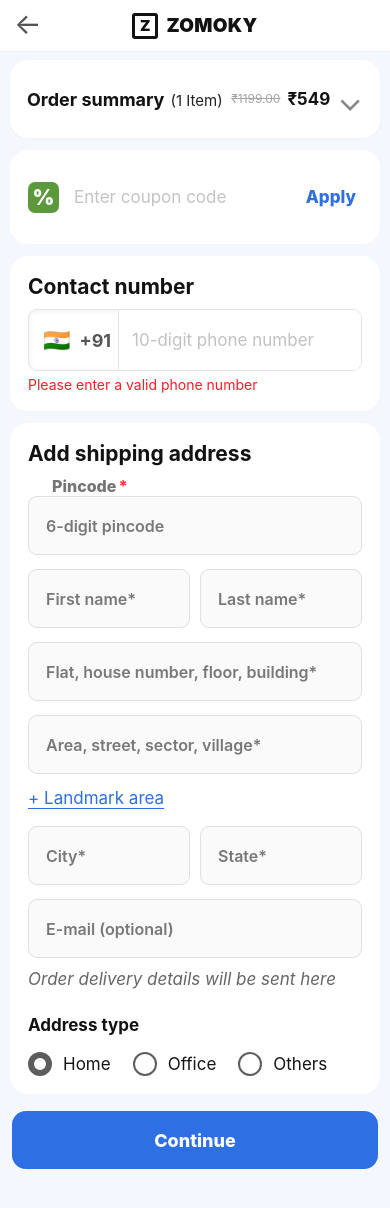
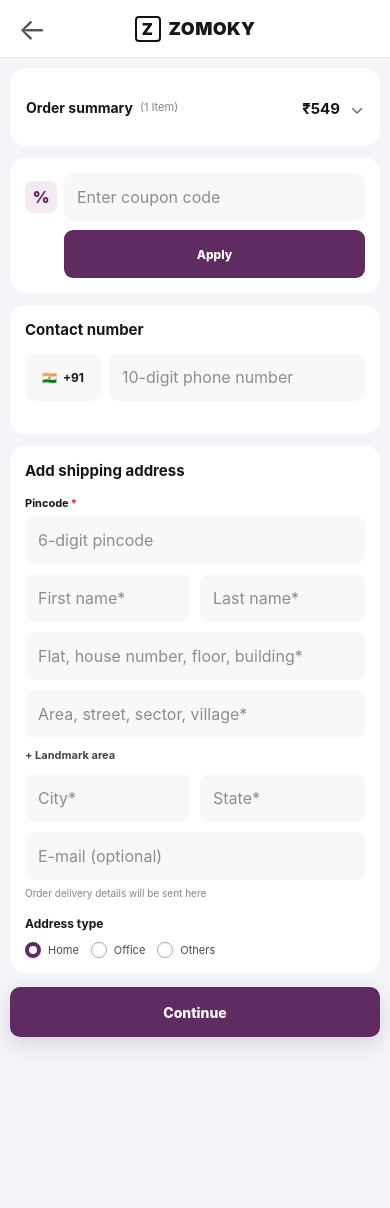
Before and after one commit to Zomoky/Zomoky-Return, a Next.js app: page / in a window 390 px wide. Shown: the top 1208 px of the page. After the commit the page ends 1081 px from the top, so only its background shows below. Built offline with nearby package versions, Linux system fonts and the light colour scheme.

Commit message:
Refine Fastrr-style checkout styling

```diff
--- a/app/globals.css
+++ b/app/globals.css
@@ -1,39 +1,38 @@
 :root {
-  --brand: #2f6fe4;
-  --page: #f5f7ff;
-  --card: #ffffff;
-  --line: #e8e9ee;
-  --text: #121212;
-  --muted: #858585;
-  --placeholder: #8a8a8a;
-  --danger: #ff1d25;
+  --brand: #5f2b60;
+  --brand-soft: #f3eaf3;
+  --page: #f4f5f8;
+  --card: #fff;
+  --line: #e4e5e9;
+  --text: #171719;
+  --muted: #85858b;
+  --placeholder: #8c8d92;
+  --danger: #ef1d2f;
+  --green: #168257;
 }
 
 * { box-sizing: border-box; }
 html, body { margin: 0; padding: 0; }
 body {
   font-family: Inter, ui-sans-serif, system-ui, -apple-system, BlinkMacSystemFont, "Segoe UI", sans-serif;
-  background: #fff;
+  background: var(--page);
   color: var(--text);
 }
 
 button, input { font: inherit; }
 button { cursor: pointer; }
 
-.checkout-page {
-  min-height: 100vh;
-  background: #fff;
-}
+.checkout-page { min-height: 100vh; background: var(--page); }
 
 .checkout-header {
   width: 100%;
-  height: 56px;
+  height: 58px;
   display: grid;
   grid-template-columns: 1fr auto 1fr;
   align-items: center;
-  padding: 0 20px;
+  padding: 0 18px;
   background: #fff;
-  border-bottom: 1px solid #f0f0f0;
+  border-bottom: 1px solid #ededf0;
   position: sticky;
   top: 0;
   z-index: 20;
@@ -43,277 +42,338 @@ button { cursor: pointer; }
   justify-self: start;
   border: 0;
   background: transparent;
-  font-size: 32px;
-  line-height: 1;
+  font-size: 30px;
+  color: #53545a;
   padding: 0;
-  color: #555;
-  transform: translateY(-2px);
 }
 
 .logo-lockup {
   display: flex;
   align-items: center;
   gap: 8px;
-  font-size: 23px;
+  font-size: 21px;
   font-weight: 900;
-  letter-spacing: .015em;
+  letter-spacing: .02em;
 }
 
 .logo-mark {
-  width: 30px;
-  height: 30px;
-  border: 3px solid #111;
-  border-radius: 3px;
+  width: 29px;
+  height: 29px;
+  border: 3px solid #121212;
+  border-radius: 4px;
   display: grid;
   place-items: center;
-  font-size: 18px;
+  font-size: 16px;
   font-weight: 900;
-  line-height: 1;
 }
 
-.header-spacer { justify-self: end; width: 24px; }
+.header-spacer { width: 25px; justify-self: end; }
 
 .checkout-wrap {
   width: min(100%, 728px);
   margin: 0 auto;
-  padding: 14px 18px 44px;
-  background: var(--page);
-  min-height: calc(100vh - 56px);
+  padding: 14px 18px 40px;
+  min-height: calc(100vh - 58px);
 }
 
 .summary-bar {
-  min-height: 84px;
-  padding: 0 23px;
-  border-radius: 22px;
+  min-height: 78px;
+  padding: 0 22px;
+  border-radius: 20px;
   background: var(--card);
   display: flex;
   align-items: center;
   justify-content: space-between;
-  box-shadow: 0 1px 2px rgba(0,0,0,.03);
   margin-bottom: 12px;
 }
 
 .summary-bar > div:first-child {
   display: flex;
-  align-items: baseline;
-  gap: 6px;
+  align-items: center;
+  gap: 7px;
 }
-.summary-bar strong { font-size: 24px; }
-.summary-bar span { font-size: 20px; color: #222; }
-.summary-price { display: flex; align-items: center; gap: 7px; }
-.summary-price del { color: #a3a3a3; font-size: 15px; }
-.summary-price strong { font-size: 19px; }
-.chevron { font-size: 33px !important; color: #888 !important; line-height: .8; }
+
+.summary-bar strong { font-size: 14px; }
+.summary-bar span { color: var(--muted); font-size: 11px; }
+.summary-price { display: flex; align-items: baseline; gap: 10px; }
+.summary-price del { color: #999aa0; font-size: 11px; }
+.summary-price strong { font-size: 15px; }
+.chevron { font-size: 18px !important; color: #666 !important; }
 
 .card {
   background: var(--card);
-  border-radius: 22px;
-  padding: 22px 24px;
+  border-radius: 18px;
+  padding: 18px 20px;
   margin-bottom: 12px;
 }
 
+.card h2 {
+  margin: 0 0 14px;
+  font-size: 15px;
+  font-weight: 750;
+}
+
 .coupon-card {
-  min-height: 104px;
   display: grid;
-  grid-template-columns: 36px 1fr auto;
+  grid-template-columns: 34px 1fr 70px;
+  gap: 9px;
   align-items: center;
+}
+
+.coupon-icon {
+  width: 32px;
+  height: 32px;
+  border-radius: 8px;
+  background: var(--brand-soft);
+  color: var(--brand);
+  display: grid;
+  place-items: center;
+  font-weight: 900;
+}
+
+.coupon-card input,
+.phone-row input,
+.field input {
+  width: 100%;
+  min-height: 48px;
+  border: 0;
+  outline: 0;
+  background: #f8f8f9;
+  padding: 0 13px;
+  border-radius: 9px;
+  color: var(--text);
+}
+
+.coupon-card input:focus,
+.phone-row input:focus,
+.field input:focus {
+  box-shadow: 0 0 0 2px rgba(95,43,96,.12);
+}
+
+.coupon-card input::placeholder,
+.phone-row input::placeholder,
+.field input::placeholder { color: var(--placeholder); }
+
+.apply-button {
+  min-height: 48px;
+  border: 0;
+  border-radius: 9px;
+  background: var(--brand);
+  color: #fff;
+  font-size: 12px;
+  font-weight: 800;
+}
+
+.apply-button.applied { background: var(--green); }
+
+.phone-row {
+  display: grid;
+  grid-template-columns: 82px 1fr;
   gap: 8px;
 }
 
-.coupon-icon {
-  width: 31px;
-  height: 31px;
-  border-radius: 7px;
-  background: #5c993d;
-  color: white;
-  display: grid;
-  place-items: center;
-  font-size: 21px;
-  font-weight: 900;
+.country-code {
+  min-height: 48px;
+  background: #f8f8f9;
+  border-radius: 9px;
+  display: flex;
+  align-items: center;
+  justify-content: center;
+  gap: 6px;
+  font-size: 12px;
 }
 
-.coupon-card input {
-  border: 0;
-  outline: 0;
-  width: 100%;
-  font-size: 20px;
-  color: #222;
-  background: transparent;
-}
-.coupon-card input::placeholder { color: #c4c4c4; }
-.apply-button {
-  color: var(--brand);
-  border: 0;
-  background: transparent;
-  font-size: 20px;
-  font-weight: 800;
+.error-text {
+  visibility: hidden;
+  margin: 6px 0 0;
+  color: var(--danger);
+  font-size: 10px;
 }
 
-.card h2 {
-  font-size: 24px;
-  margin: 0 0 10px;
+.error-text.visible { visibility: visible; }
+
+.address-card h2 { margin-bottom: 16px; }
+
+.fields, .two-col {
+  display: grid;
+  grid-template-columns: 1fr 1fr;
+  gap: 10px;
 }
-
-.phone-row {
-  height: 69px;
-  border: 1px solid #e3e3e3;
-  border-radius: 9px;
-  display: grid;
-  grid-template-columns: 97px 1fr;
-  overflow: hidden;
-  box-shadow: 0 1px 7px rgba(0,0,0,.06) inset;
-}
-
-.country-code {
-  border-right: 1px solid #e6e6e6;
-  display: flex;
-  align-items: center;
-  gap: 9px;
-  padding: 0 14px;
-  font-size: 21px;
-  color: #555;
-}
-.country-code span { font-size: 22px; }
-
-.phone-row input {
-  border: 0;
-  outline: 0;
-  padding: 0 13px;
-  font-size: 20px;
-}
-.phone-row input::placeholder { color: #c2c2c2; }
-
-.error-text {
-  color: var(--danger);
-  font-size: 16px;
-  margin: 5px 0 0;
-}
-
-.address-card { padding-bottom: 28px; }
 
 .field {
   display: block;
-  margin-bottom: 14px;
-}
-.field span {
-  display: inline-block;
-  font-size: 16px;
-  font-weight: 800;
-  color: #757575;
-  margin-left: 19px;
-  margin-bottom: -8px;
-  position: relative;
-  z-index: 2;
-  background: white;
-  padding: 0 5px;
-}
-.field em { font-style: normal; color: #f23b4a; margin-left: 2px; }
-
-.field input {
-  width: 100%;
-  height: 64px;
-  border: 1px solid #dfe0e4;
-  border-radius: 9px;
-  background: #fafafa;
-  padding: 0 17px;
-  font-size: 19px;
-  outline: none;
-}
-.field input:focus {
-  border-color: #b7c8f0;
-  background: #fff;
-}
-.field input::placeholder { color: #787878; font-weight: 600; }
-
-.two-col {
-  display: grid;
-  grid-template-columns: 1fr 1fr;
-  gap: 22px;
+  margin-bottom: 10px;
 }
 
+.field span {
+  display: block;
+  margin: 0 0 6px;
+  font-size: 11px;
+  font-weight: 750;
+}
+
+.field em {
+  color: var(--danger);
+  font-style: normal;
+  margin-left: 2px;
+}
+
+.full { grid-column: 1 / -1; }
+
 .landmark-link {
+  display: block;
+  margin: 1px 0 12px;
+  padding: 0;
   border: 0;
   background: transparent;
-  padding: 0;
-  color: var(--brand);
-  font-size: 17px;
-  margin: -4px 0 18px;
-  text-decoration: underline;
-  text-underline-offset: 4px;
+  color: #45454b;
+  font-size: 11px;
+  font-weight: 700;
 }
 
 .helper {
-  color: #666;
-  font-size: 17px;
-  font-style: italic;
-  margin: -3px 0 26px;
+  margin: -3px 0 17px;
+  color: var(--muted);
+  font-size: 10px;
 }
 
 .address-type h3 {
-  margin: 0 0 17px;
-  font-size: 17px;
-  font-weight: 700;
+  margin: 0 0 11px;
+  font-size: 12px;
 }
-.radio-row { display: flex; gap: 42px; }
+
+.radio-row { display: flex; gap: 18px; }
+
 .radio-option {
   border: 0;
   background: transparent;
-  padding: 0;
   display: flex;
   align-items: center;
-  gap: 11px;
-  font-size: 20px;
-  color: #151515;
+  gap: 7px;
+  padding: 0;
+  color: #4b4b50;
+  font-size: 11px;
 }
+
 .radio {
-  width: 24px;
-  height: 24px;
-  border: 2px solid #5d5d5d;
+  width: 16px;
+  height: 16px;
+  border: 1.5px solid #aaaab0;
   border-radius: 50%;
-  display: inline-flex;
-  align-items: center;
-  justify-content: center;
+  display: inline-grid;
+  place-items: center;
 }
-.radio.selected { border-width: 6px; }
 
-.continue-area { padding: 5px 2px 16px; }
+.radio.selected {
+  border: 4px solid var(--brand);
+  background: #fff;
+}
+
+.continue-area { padding: 2px 0 18px; }
+
 .continue-button {
   width: 100%;
-  height: 58px;
+  min-height: 50px;
   border: 0;
-  border-radius: 14px;
+  border-radius: 10px;
   background: var(--brand);
-  color: white;
-  font-size: 18px;
-  font-weight: 800;
+  color: #fff;
+  font-size: 14px;
+  font-weight: 850;
+  box-shadow: 0 7px 20px rgba(95,43,96,.17);
 }
 
-@media (max-width: 560px) {
-  .checkout-header { height: 52px; padding: 0 14px; }
-  .logo-lockup { font-size: 19px; }
-  .logo-mark { width: 26px; height: 26px; font-size: 15px; }
-  .back-button { font-size: 29px; }
-  .checkout-wrap { padding: 8px 10px 36px; }
-  .summary-bar, .card { border-radius: 18px; }
-  .summary-bar { min-height: 78px; padding: 0 17px; }
-  .summary-bar strong { font-size: 18px; }
-  .summary-bar span { font-size: 15px; }
-  .summary-price del { font-size: 12px; }
-  .summary-price strong { font-size: 17px; }
-  .coupon-card { min-height: 94px; padding: 18px; }
-  .coupon-card input, .apply-button { font-size: 17px; }
-  .card { padding: 18px; }
-  .card h2 { font-size: 21px; }
-  .phone-row { height: 62px; grid-template-columns: 90px 1fr; }
-  .country-code { font-size: 18px; }
-  .phone-row input { font-size: 17px; }
-  .error-text { font-size: 14px; }
-  .field input { height: 59px; font-size: 16px; }
-  .two-col { gap: 10px; }
-  .radio-row { gap: 22px; }
-  .radio-option { font-size: 17px; }
+.payment-heading {
+  display: flex;
+  gap: 11px;
+  align-items: flex-start;
 }
 
-@media (min-width: 900px) {
-  .checkout-wrap { margin-top: 0; }
+.mini-back {
+  border: 0;
+  background: transparent;
+  color: #444;
+  padding: 0;
+  font-size: 20px;
 }
+
+.payment-heading h2 { margin: 0 0 4px; }
+.payment-heading p { margin: 0; color: var(--muted); font-size: 10px; }
+
+.payment-list { display: grid; gap: 9px; margin-top: 15px; }
+
+.payment-option {
+  display: grid;
+  grid-template-columns: 25px 1fr auto;
+  align-items: center;
+  gap: 8px;
+  border: 1px solid var(--line);
+  background: #fff;
+  border-radius: 12px;
+  padding: 13px;
+  text-align: left;
+}
+
+.payment-option.selected {
+  border-color: var(--brand);
+  box-shadow: 0 0 0 2px rgba(95,43,96,.08);
+}
+
+.payment-radio { color: var(--brand); }
+.payment-option b, .payment-option small { display: block; }
+.payment-option b { font-size: 12px; }
+.payment-option small { margin-top: 3px; color: var(--muted); font-size: 10px; }
+.payment-option > strong {
+  color: var(--brand);
+  background: var(--brand-soft);
+  padding: 5px 7px;
+  border-radius: 999px;
+  font-size: 9px;
+}
+
+.order-product {
+  display: flex;
+  gap: 10px;
+  align-items: center;
+}
+
+.order-product img {
+  width: 66px;
+  height: 66px;
+  object-fit: cover;
+  border-radius: 10px;
+}
+
+.order-product b, .order-product span, .order-product strong { display: block; }
+.order-product b { font-size: 11px; line-height: 1.35; }
+.order-product span { margin-top: 3px; color: var(--muted); font-size: 9px; }
+.order-product strong { margin-top: 6px; font-size: 11px; }
+
+.order-total {
+  border-top: 1px solid var(--line);
+  margin-top: 14px;
+  padding-top: 13px;
+  display: flex;
+  justify-content: space-between;
+  font-size: 13px;
+}
+
+.order-total strong { font-size: 18px; }
+
+@media (max-width: 600px) {
+  .checkout-wrap { padding: 10px 10px 26px; }
+  .card { padding: 15px; border-radius: 15px; }
+  .summary-bar { border-radius: 16px; padding: 0 16px; }
+  .coupon-card { grid-template-columns: 30px 1fr 66px; }
+  .fields, .two-col { grid-template-columns: 1fr 1fr; }
+}
+
+@media (max-width: 390px) {
+  .logo-lockup { font-size: 18px; }
+  .logo-mark { width: 26px; height: 26px; border-width: 2px; }
+  .summary-price del { display: none; }
+  .coupon-card { grid-template-columns: 30px 1fr; }
+  .apply-button { grid-column: 2; }
+  .phone-row { grid-template-columns: 76px 1fr; }
+  .radio-row { gap: 12px; }
+}
```
